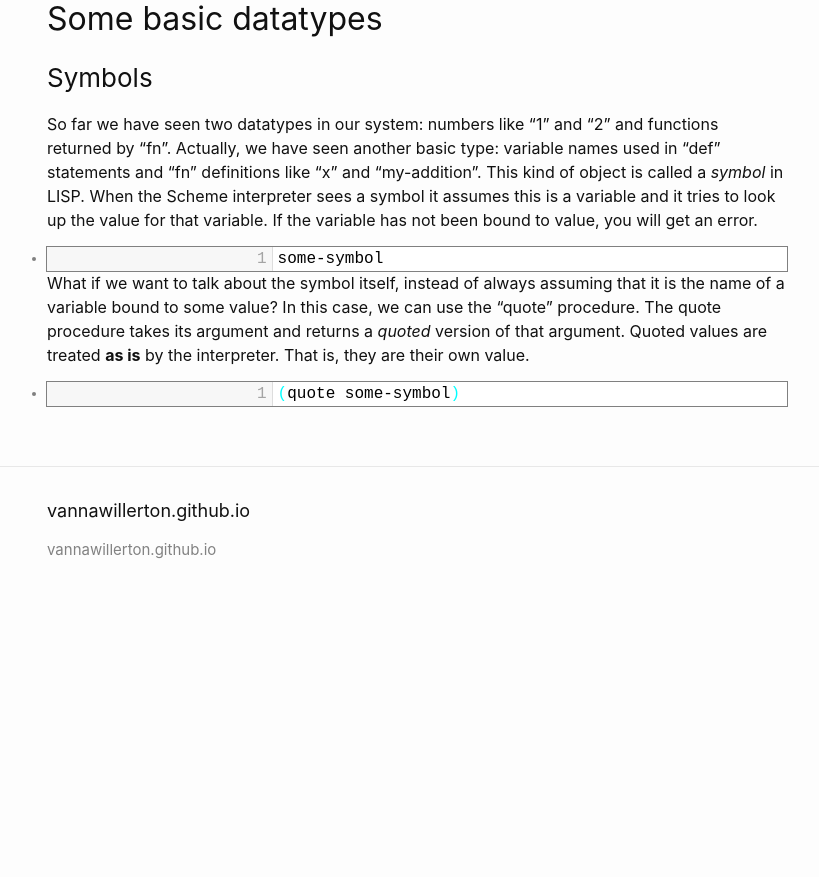
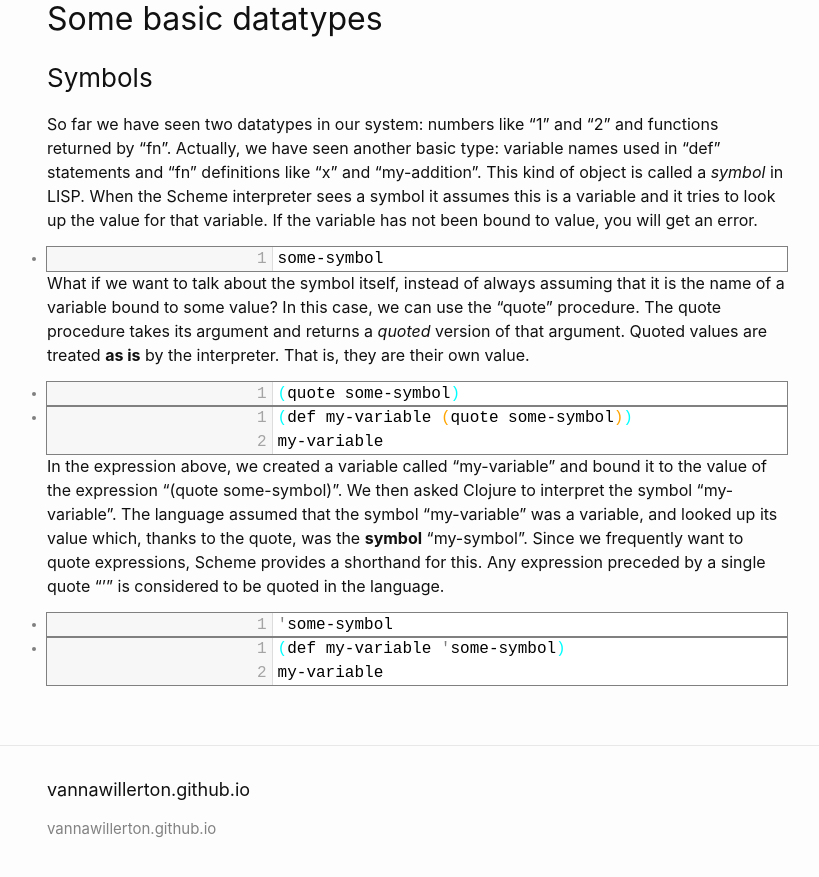
Before and after one commit to vannawillerton/vannawillerton.github.io, a Jekyll site: the page built from Lecture1.md, in a window 1280 px wide and 900 px high, scrolled down 3448 px. Shown: the top 877 px of the window, without its empty margins (223-1042 px from the left). Built offline with Jekyll 4.4.1, drawn with Linux system fonts in a browser that asks for light colours; our own code applies the rules of GitHub Pages for plain Markdown files; formulas are drawn with MathJax 3; before the commit the page ends 4069 px from its top, so only the background shows below that.

Commit message:
Update Lecture1.md

````diff
--- a/Lecture1.md
+++ b/Lecture1.md
@@ -104,3 +104,19 @@ What if we want to talk about the symbol itself, instead of always assuming that
 ```
 (quote some-symbol)
 ```
+
+```
+(def my-variable (quote some-symbol))
+my-variable
+```
+
+In the expression above, we created a variable called "my-variable" and bound it to the value of the expression "(quote some-symbol)". We then asked Clojure to interpret the symbol "my-variable". The language assumed that the symbol "my-variable" was a variable, and looked up its value which, thanks to the quote, was the **symbol** "my-symbol". Since we frequently want to quote expressions, Scheme provides a shorthand for this. Any expression preceded by a single quote "'" is considered to be quoted in the language.
+
+```
+'some-symbol
+```
+
+```
+(def my-variable 'some-symbol)
+my-variable
+```
````
